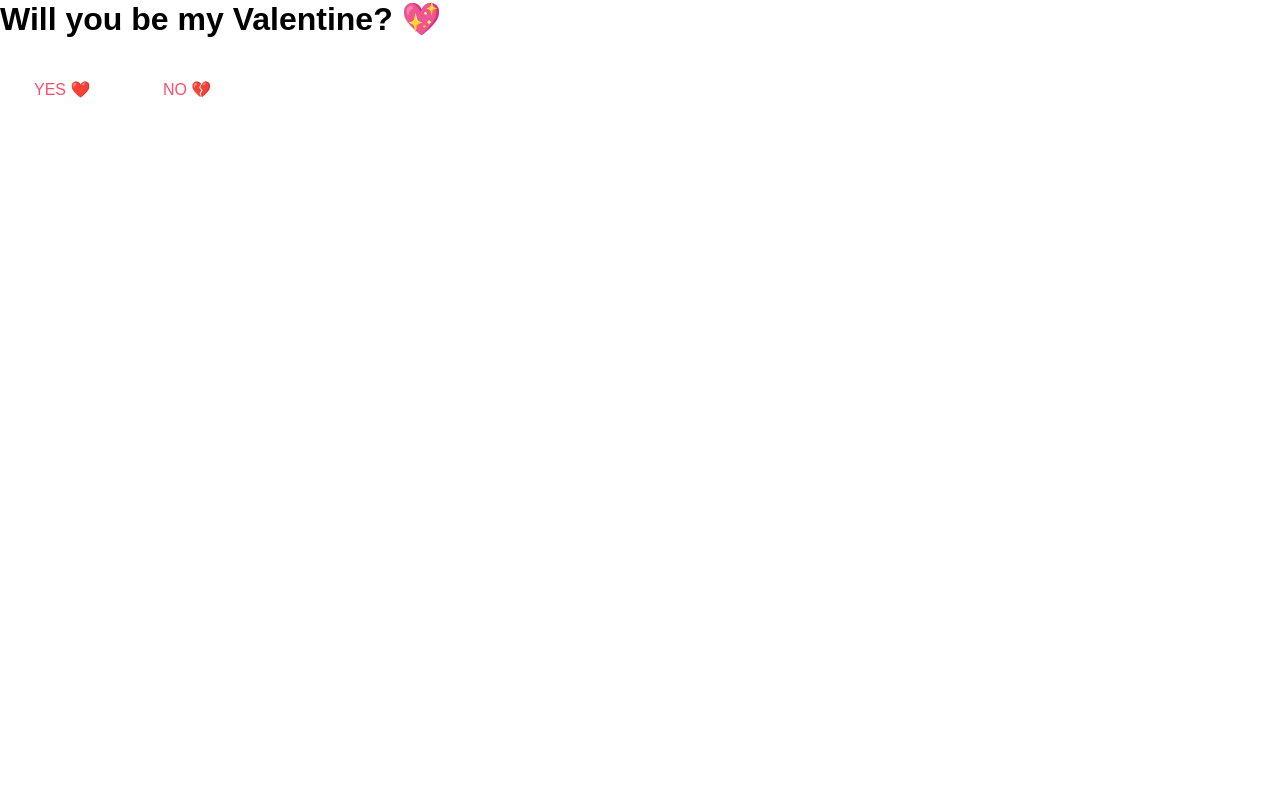
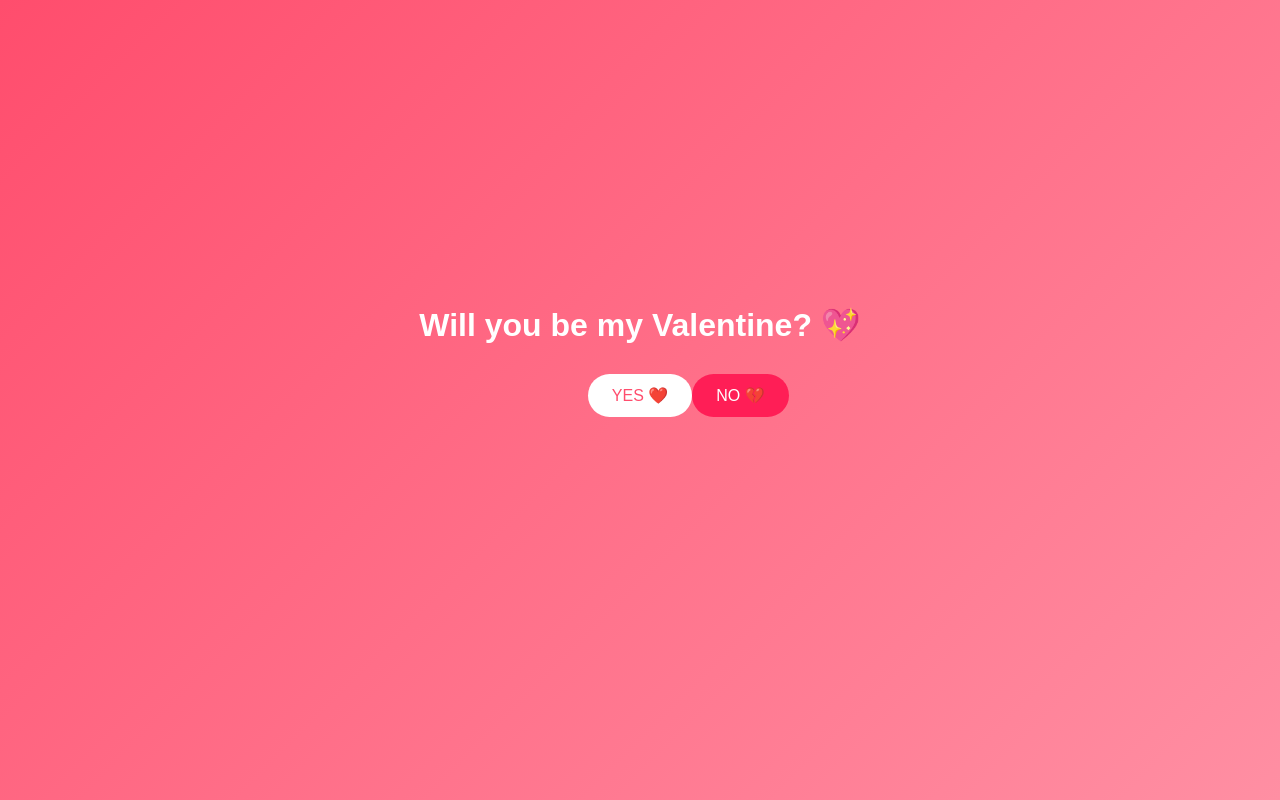
Before and after one commit to bysalbabar/valentines, a plain HTML site: page index.html in a window 1280 px wide. Drawn offline with Linux system fonts and the light colour scheme.

Commit message:
Update style.css

```diff
--- a/style.css
+++ b/style.css
@@ -6,70 +6,42 @@
 }
 
 body {
-  scroll-behavior: smooth;
+  height: 100vh;
+  background: linear-gradient(135deg, #ff4d6d, #ff8fa3);
+  display: flex;
+  justify-content: center;
+  align-items: center;
 }
 
-.section {
-  height: 100vh;
-  display: flex;
-  flex-direction: column;
-  justify-content: center;
-  align-items: center;
+.container {
   text-align: center;
-  padding: 20px;
-}
-
-.hero {
-  background: linear-gradient(135deg, #ff758c, #ff7eb3);
   color: white;
 }
 
-.message {
-  background: #fff0f5;
-  color: #c2185b;
+h1 {
+  margin-bottom: 30px;
 }
 
-.hearts {
-  background: #ffe4e1;
-}
-
-.question {
-  background: linear-gradient(135deg, #ff5f6d, #ffc371);
-  color: white;
-}
-
-h1, h2 {
-  margin-bottom: 20px;
-}
-
-p {
-  font-size: 18px;
-  margin-bottom: 20px;
+.buttons {
+  position: relative;
+  height: 120px;
 }
 
 button {
   padding: 12px 24px;
-  font-size: 16px;
   border: none;
   border-radius: 30px;
+  font-size: 16px;
+  cursor: pointer;
+}
+
+.yes {
   background: white;
   color: #ff4d6d;
-  cursor: pointer;
-  margin: 10px;
-  transition: 0.3s;
 }
 
-button:hover {
-  transform: scale(1.1);
+.no {
+  background: #ff1e56;
+  color: white;
+  position: absolute;
 }
-
-.heart {
-  font-size: 40px;
-  animation: float 2s infinite ease-in-out;
-}
-
-@keyframes float {
-  0% { transform: translateY(0); }
-  50% { transform: translateY(-20px); }
-  100% { transform: translateY(0); }
-}
```
